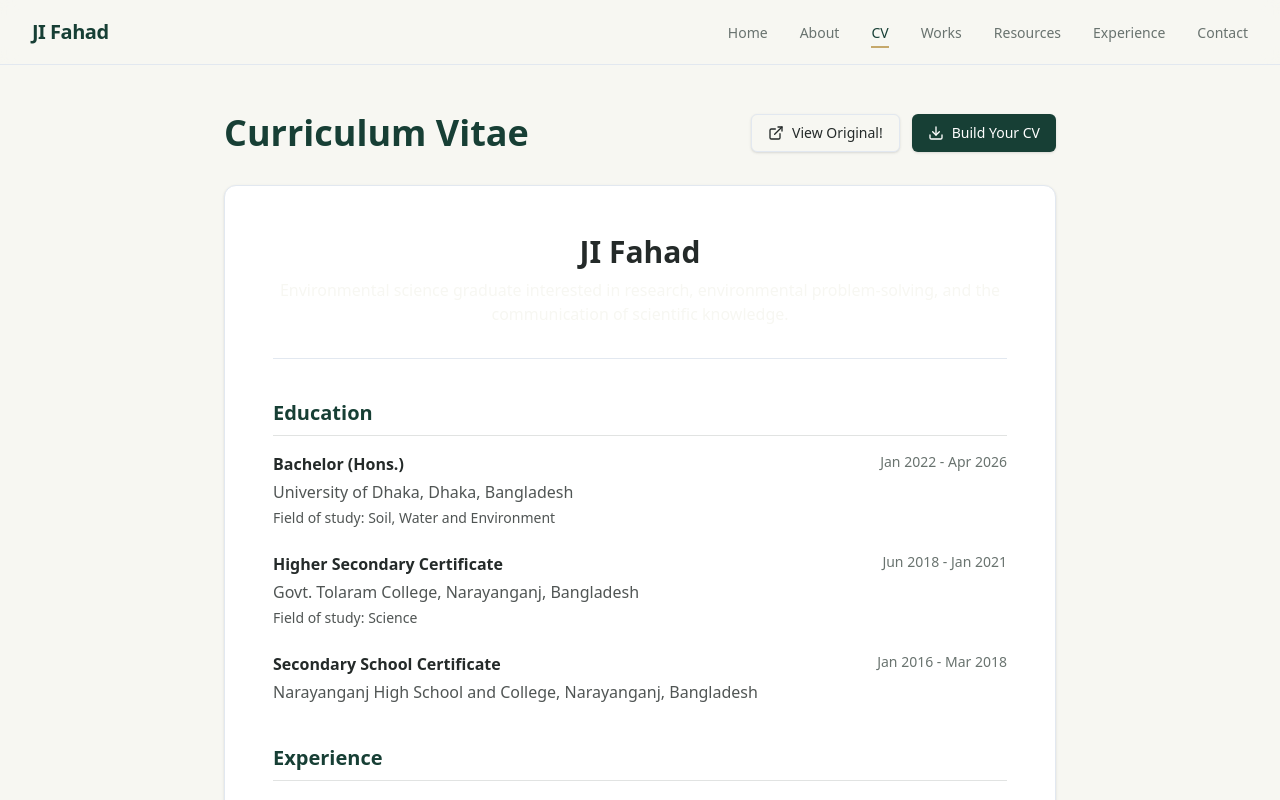
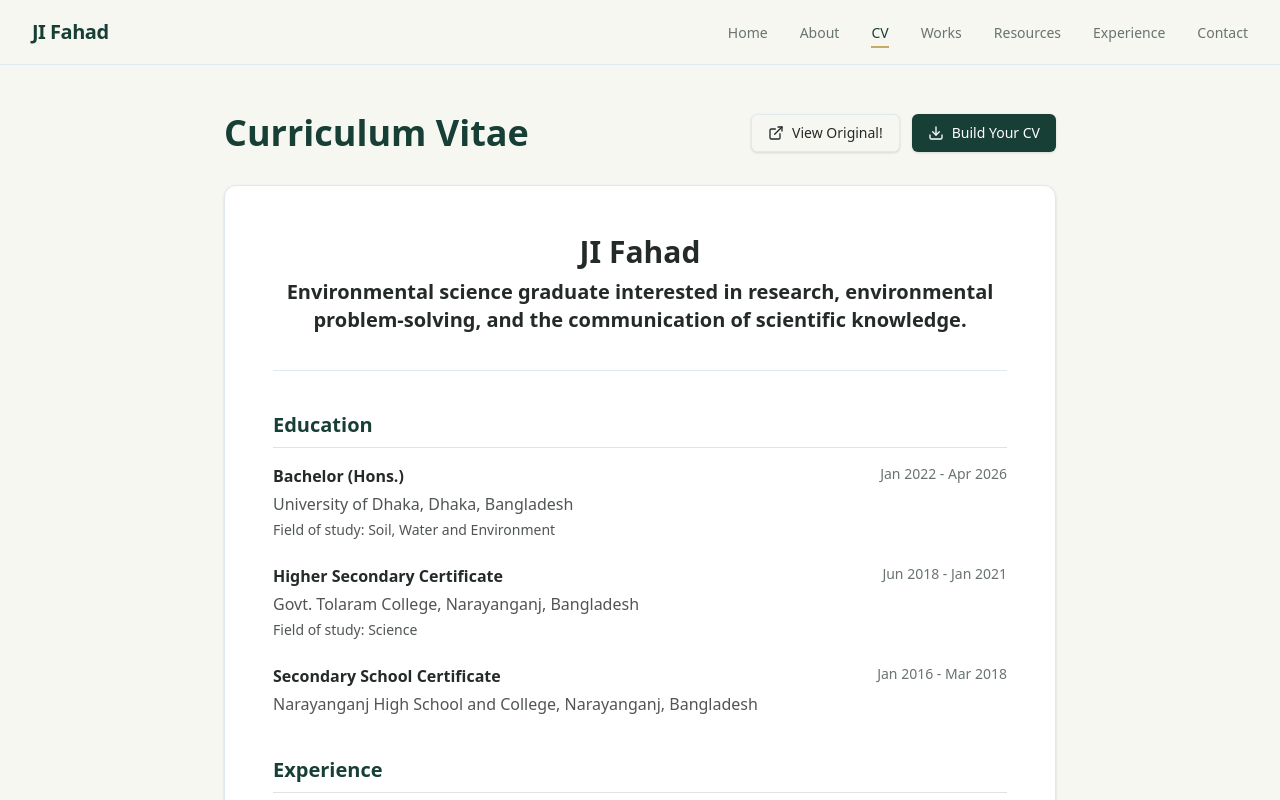
Before and after one commit to JIFahad2001/JIFahad, a Next.js app: page /cv in a window 1280 px wide. Shown: the top 800 px of the page. Built offline with nearby package versions, Linux system fonts and the light colour scheme.

Commit message:
Update headline styling in profile section

```diff
--- a/app/cv/page.tsx
+++ b/app/cv/page.tsx
@@ -40,7 +40,7 @@ export default function CV() {
       <div className="bg-card rounded-xl border border-border shadow-sm p-8 sm:p-12 print:shadow-none print:border-none print:p-0">
         <div className="text-center mb-10 border-b border-border pb-8">
           <h2 className="text-3xl font-bold text-foreground mb-2">{profileData.name}</h2>
-          <p className="text-muted-foreground">{profileData.headline}</p>
+          <p className="text-xl font-bold text-foreground mb-1">{profileData.headline}</p>
         </div>
 
         <div className="space-y-10">
```
